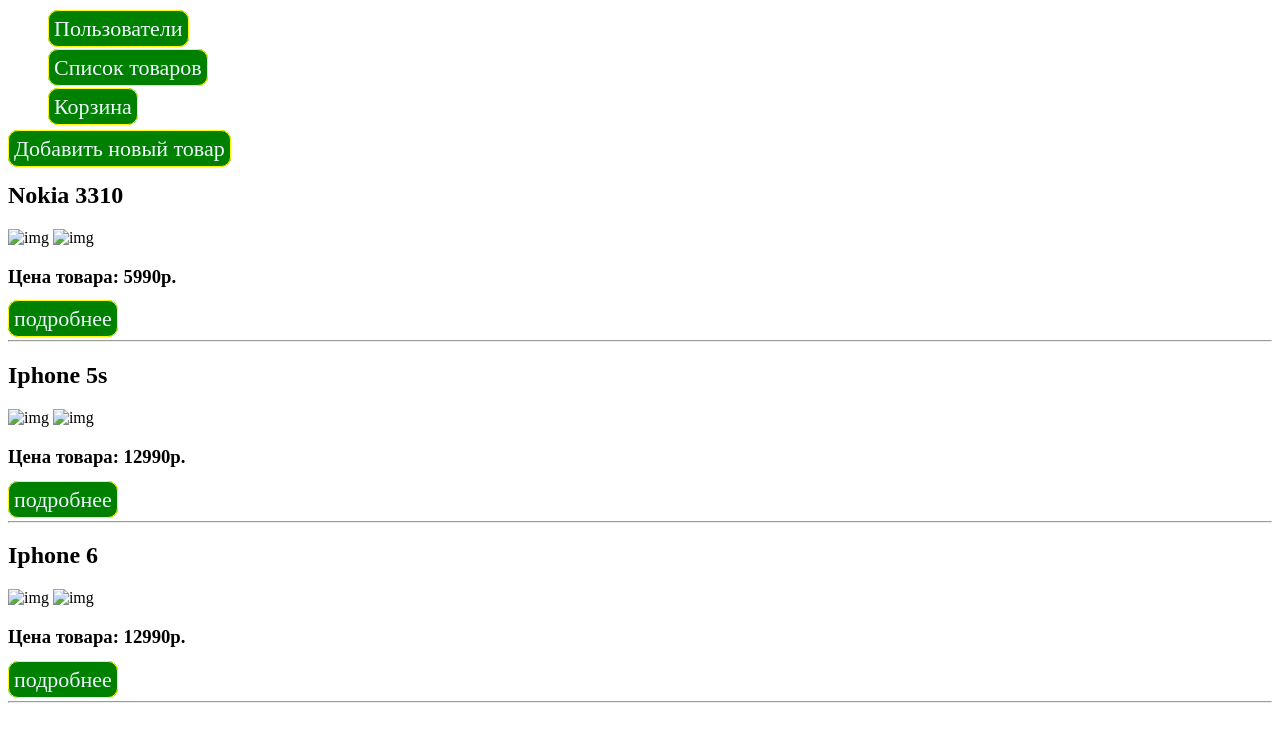
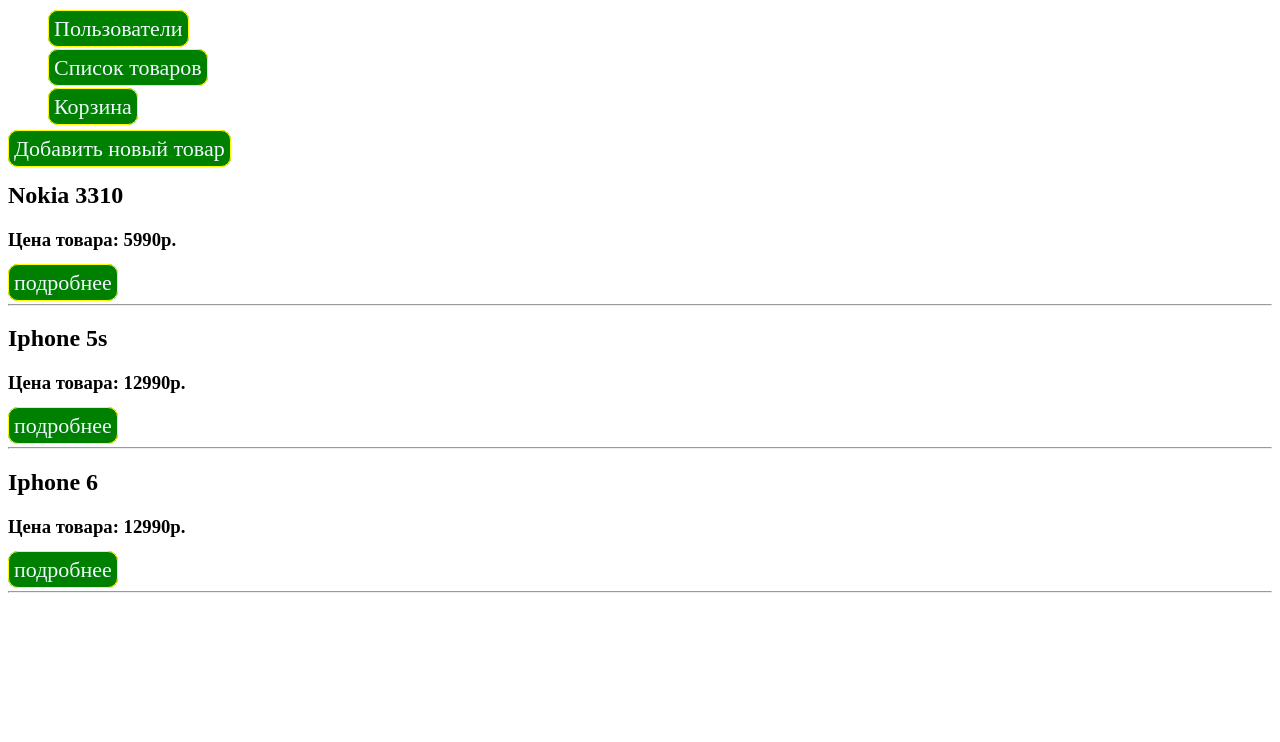
Before and after one commit to Konstantin108/PRO-gbphp, a PHP site: page / in a window 1280 px wide. Shown: the top 742 px of the page. Run offline with PHP 8.4, Linux system fonts and the light colour scheme; data comes from the database, SQL or seed files in the repository; some libraries are stand-ins or nearby versions.

Commit message:
some fix

```diff
--- a/views/goodAll.twig
+++ b/views/goodAll.twig
@@ -4,8 +4,6 @@
 <a href="/good/updateGood/?id={{ good.id }}">Добавить новый товар</a>
 {% for good in goods %}
     <h2>{{ good.name }}</h2>
-    <img src="{{ good.img }}" alt="img" class="img">
-    <img src="{{ good.img }}" alt="img" class="img">
     <h3>Цена товара: {{ good.price }}р.</h3>
     <a href="/good/one/?id={{ good.id }}">подробнее</a>
     <hr>
```
